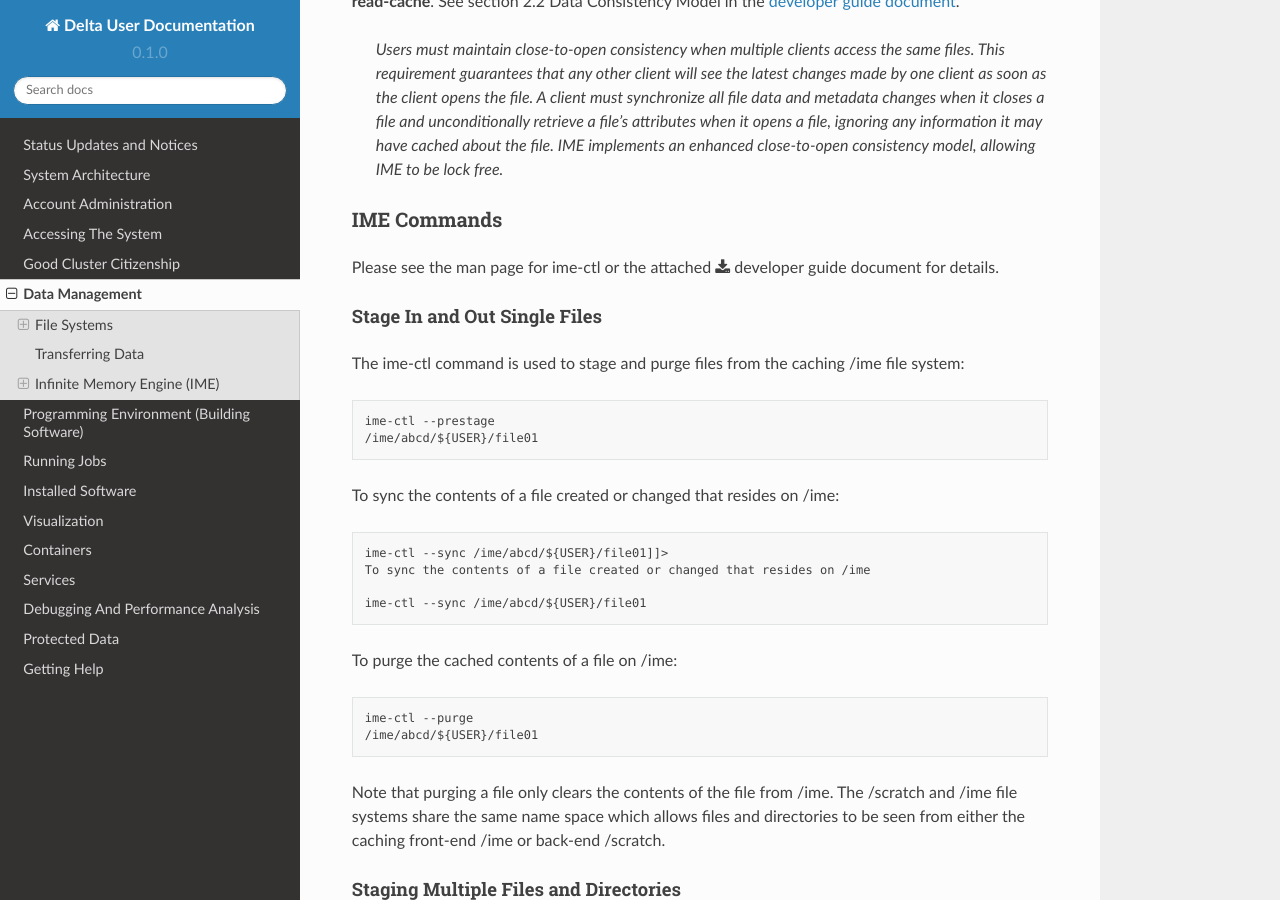
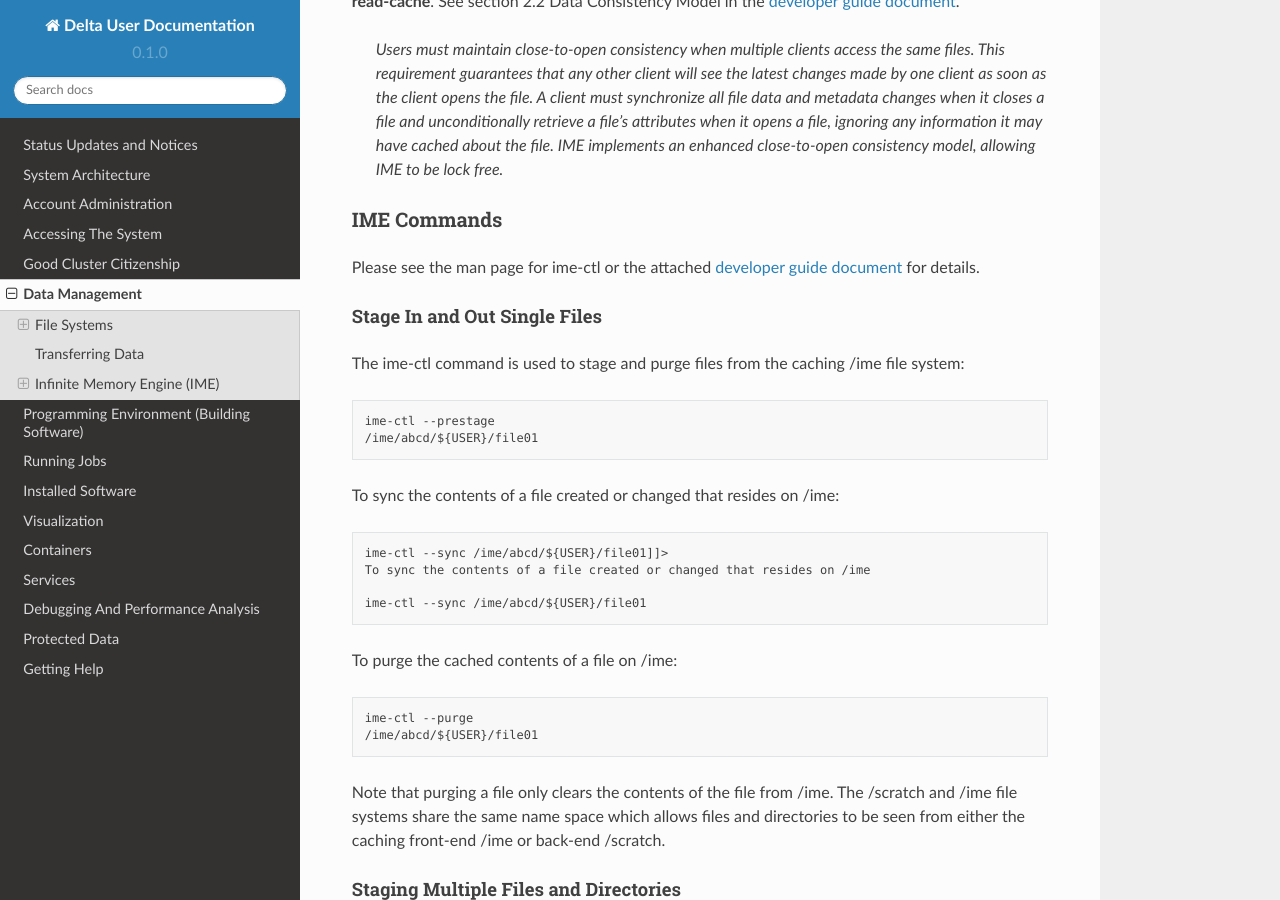
Before and after one commit to ncsa/Delta_doc, a Sphinx documentation site: the page built from docs/source/file_mgmt/index.rst, in a window 1280 px wide and 900 px high, scrolled down 3325 px. Built offline with Sphinx 7.4.7 and the Read the Docs theme 2.0.0, drawn with Linux system fonts in a browser that asks for light colours; pages that are not in the unit, such as notebooks, are missing from menus; part of the change alters nothing that is shown.

```diff
--- a/docs/source/file_mgmt/index.rst
+++ b/docs/source/file_mgmt/index.rst
@@ -110,7 +110,7 @@ These is an included module, *posix2ime*, that does this for you (see more about
 
 You can purge the contents of files from the cache, but not the presence of the file. Please see :ref:`purge`, below.
 
-There are some important caveats when using the /ime file system for something other than a **read-cache**. See section 2.2 Data Consistency Model in the `developer guide document </../../aux_pages/images/Delt_IME/IME1.4DeveloperGuide.pdf>`_.
+There are some important caveats when using the /ime file system for something other than a **read-cache**. See section 2.2 Data Consistency Model in the `developer guide document </docs/source/aux_pages/images/Delt_IME/IME1.4DeveloperGuide.pdf>`_.
 
    *Users must maintain close-to-open consistency when multiple clients access the same files. This requirement guarantees that any other client will see the latest changes made by one client as soon as the client opens the file.
    A client must synchronize all file data and metadata changes when it closes a file and unconditionally retrieve a file’s attributes when it opens a file, ignoring any information it may have cached about the file. IME implements an enhanced close-to-open consistency model, allowing IME to be lock free.*
@@ -118,7 +118,7 @@ There are some important caveats when using the /ime file system for something o
 IME Commands
 ~~~~~~~~~~~~~
 
-Please see the man page for ime-ctl or the attached :download:`developer guide document </docs/source/aux_pages/images/Delt_IME/IME1.4DeveloperGuide.pdf>` for details.
+Please see the man page for ime-ctl or the attached `developer guide document </docs/source/aux_pages/images/Delt_IME/IME1.4DeveloperGuide.pdf>`_ for details.
 
 .. _purge:
 
```
